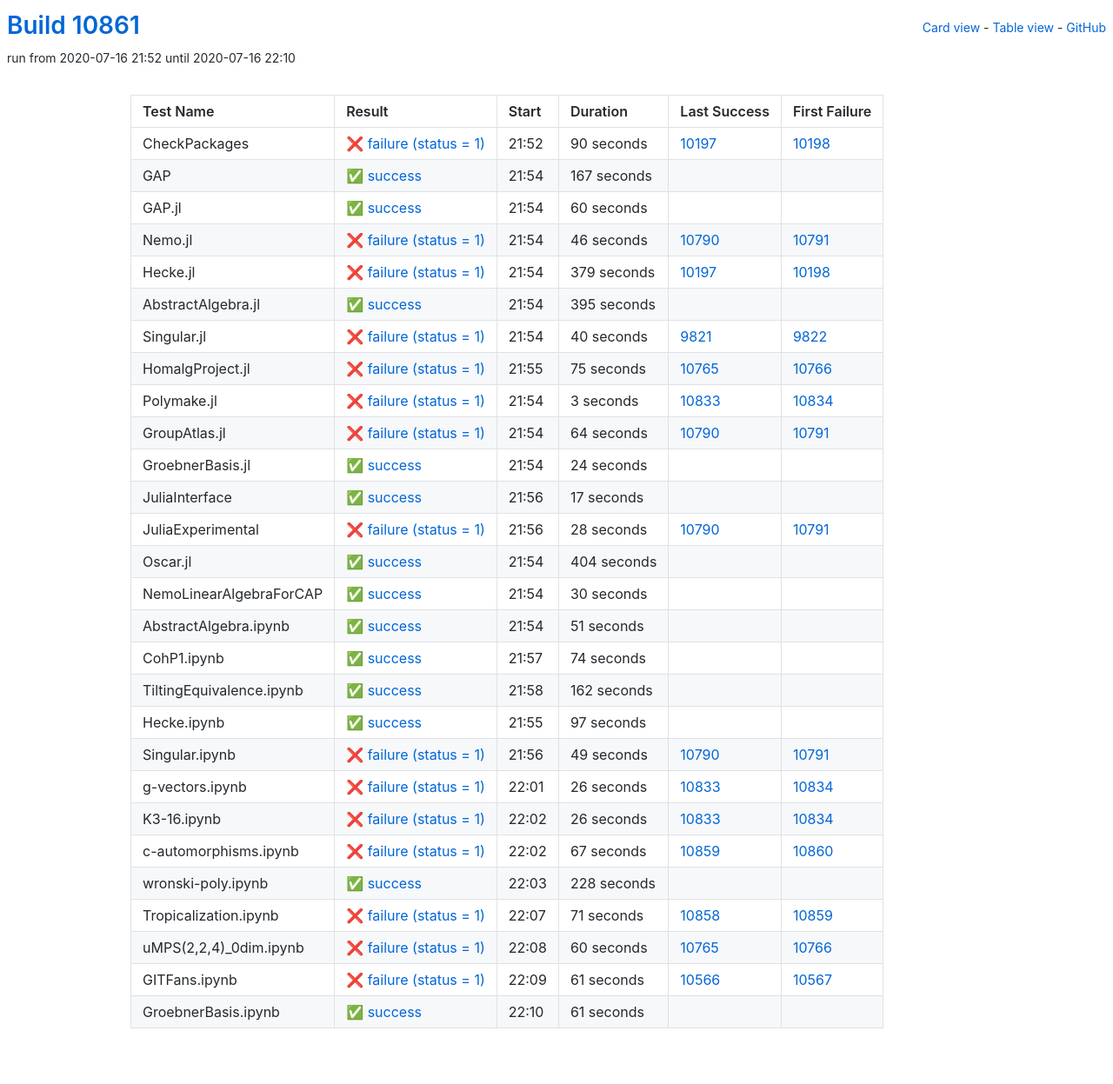
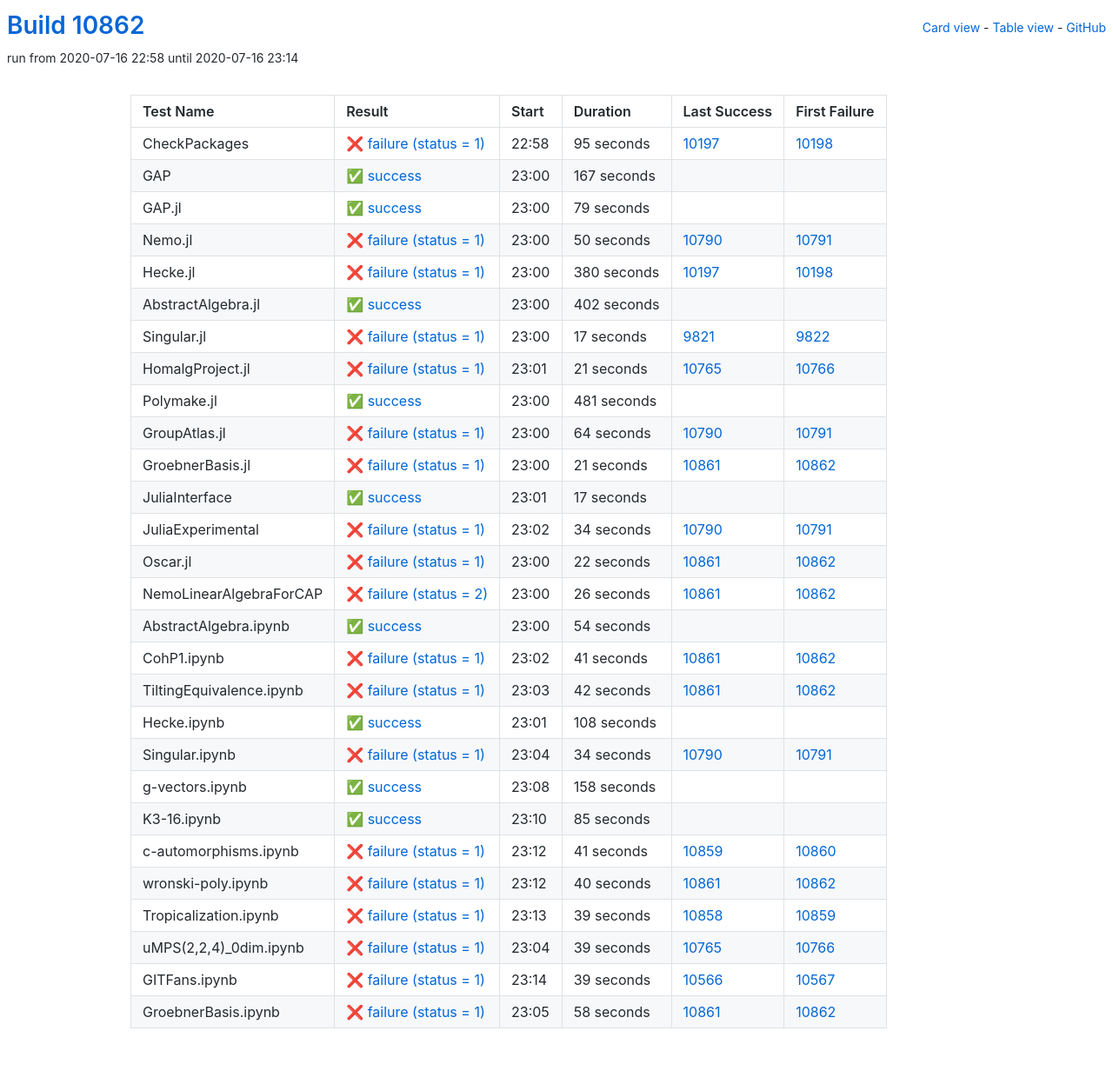
Before and after one commit to oscar-system/oscar-ci-status, a Jekyll site: the page built from table.html, in a window 1280 px wide. Shown: the whole page at 87% size. Built offline with Jekyll 4.4.1, drawn with Linux system fonts in a browser that asks for light colours.

Commit message:
Build #10862

```diff
--- a/_data/ci.yml
+++ b/_data/ci.yml
@@ -1,6 +1,6 @@
 ---
-build: 10861
-build_url: https://oscarci.mathematik.uni-kl.de/job/oscar/10861/
+build: 10862
+build_url: https://oscarci.mathematik.uni-kl.de/job/oscar/10862/
 job: oscar
 organization: oscar-system
 repo: oscar-ci-status
@@ -8,20 +8,20 @@
 tests:
 - name: CheckPackages
   id: checkpackages
-  log: https://oscarci.mathematik.uni-kl.de/job/oscar/10861/artifact/logs/build-10861/CheckPackages.log
-  start: 2020-07-16 21:52
+  log: https://oscarci.mathematik.uni-kl.de/job/oscar/10862/artifact/logs/build-10862/CheckPackages.log
+  start: 2020-07-16 22:58
   success: false
   exitcode: 1
   status: failure
-  duration: 90
+  duration: 95
   last_success: 10197
   last_success_url: https://oscarci.mathematik.uni-kl.de/job/oscar/10197/
   first_failure: 10198
   first_failure_url: https://oscarci.mathematik.uni-kl.de/job/oscar/10198/
 - name: GAP
   id: gap
-  log: https://oscarci.mathematik.uni-kl.de/job/oscar/10861/artifact/logs/build-10861/GAP.log
-  start: 2020-07-16 21:54
+  log: https://oscarci.mathematik.uni-kl.de/job/oscar/10862/artifact/logs/build-10862/GAP.log
+  start: 2020-07-16 23:00
   success: true
   exitcode: 0
   status: success
@@ -32,92 +32,92 @@
   first_failure_url:
 - name: GAP.jl
   id: gap-jl
-  log: https://oscarci.mathematik.uni-kl.de/job/oscar/10861/artifact/logs/build-10861/GAP.jl.log
-  start: 2020-07-16 21:54
+  log: https://oscarci.mathematik.uni-kl.de/job/oscar/10862/artifact/logs/build-10862/GAP.jl.log
+  start: 2020-07-16 23:00
   success: true
   exitcode: 0
   status: success
-  duration: 60
+  duration: 79
   last_success: false
   last_success_url:
   first_failure: false
   first_failure_url:
 - name: Nemo.jl
   id: nemo-jl
-  log: https://oscarci.mathematik.uni-kl.de/job/oscar/10861/artifact/logs/build-10861/Nemo.jl.log
-  start: 2020-07-16 21:54
+  log: https://oscarci.mathematik.uni-kl.de/job/oscar/10862/artifact/logs/build-10862/Nemo.jl.log
+  start: 2020-07-16 23:00
   success: false
   exitcode: 1
   status: failure
-  duration: 46
+  duration: 50
   last_success: 10790
   last_success_url: https://oscarci.mathematik.uni-kl.de/job/oscar/10790/
   first_failure: 10791
   first_failure_url: https://oscarci.mathematik.uni-kl.de/job/oscar/10791/
 - name: Hecke.jl
   id: hecke-jl
-  log: https://oscarci.mathematik.uni-kl.de/job/oscar/10861/artifact/logs/build-10861/Hecke.jl.log
-  start: 2020-07-16 21:54
+  log: https://oscarci.mathematik.uni-kl.de/job/oscar/10862/artifact/logs/build-10862/Hecke.jl.log
+  start: 2020-07-16 23:00
   success: false
   exitcode: 1
   status: failure
-  duration: 379
+  duration: 380
   last_success: 10197
   last_success_url: https://oscarci.mathematik.uni-kl.de/job/oscar/10197/
   first_failure: 10198
   first_failure_url: https://oscarci.mathematik.uni-kl.de/job/oscar/10198/
 - name: AbstractAlgebra.jl
   id: abstractalgebra-jl
-  log: https://oscarci.mathematik.uni-kl.de/job/oscar/10861/artifact/logs/build-10861/AbstractAlgebra.jl.log
-  start: 2020-07-16 21:54
+  log: https://oscarci.mathematik.uni-kl.de/job/oscar/10862/artifact/logs/build-10862/AbstractAlgebra.jl.log
+  start: 2020-07-16 23:00
   success: true
   exitcode: 0
   status: success
-  duration: 395
+  duration: 402
   last_success: false
   last_success_url:
   first_failure: false
   first_failure_url:
 - name: Singular.jl
   id: singular-jl
-  log: https://oscarci.mathematik.uni-kl.de/job/oscar/10861/artifact/logs/build-10861/Singular.jl.log
-  start: 2020-07-16 21:54
+  log: https://oscarci.mathematik.uni-kl.de/job/oscar/10862/artifact/logs/build-10862/Singular.jl.log
+  start: 2020-07-16 23:00
   success: false
   exitcode: 1
   status: failure
-  duration: 40
+  duration: 17
   last_success: 9821
   last_success_url: https://oscarci.mathematik.uni-kl.de/job/oscar/9821/
   first_failure: 9822
   first_failure_url: https://oscarci.mathematik.uni-kl.de/job/oscar/9822/
 - name: HomalgProject.jl
   id: homalgproject-jl
-  log: https://oscarci.mathematik.uni-kl.de/job/oscar/10861/artifact/logs/build-10861/HomalgProject.jl.log
-  start: 2020-07-16 21:55
+  log: https://oscarci.mathematik.uni-kl.de/job/oscar/10862/artifact/logs/build-10862/HomalgProject.jl.log
+  start: 2020-07-16 23:01
   success: false
   exitcode: 1
   status: failure
-  duration: 75
+  duration: 21
   last_success: 10765
   last_success_url: https://oscarci.mathematik.uni-kl.de/job/oscar/10765/
   first_failure: 10766
   first_failure_url: https://oscarci.mathematik.uni-kl.de/job/oscar/10766/
 - name: Polymake.jl
   id: polymake-jl
-  log: https://oscarci.mathematik.uni-kl.de/job/oscar/10861/artifact/logs/build-10861/Polymake.jl.log
-  start: 2020-07-16 21:54
-  success: false
-  exitcode: 1
-  status: failure
-  duration: 3
-  last_success: 10833
-  last_success_url: https://oscarci.mathematik.uni-kl.de/job/oscar/10833/
-  first_failure: 10834
-  first_failure_url: https://oscarci.mathematik.uni-kl.de/job/oscar/10834/
+  log: https://oscarci.mathematik.uni-kl.de/job/oscar/10862/artifact/logs/build-10862/Polymake.jl.log
+  start: 2020-07-16 23:00
+  success: true
+  exitcode: 0
+  status: success
+  duration: 481
+  last_success: false
+  last_success_url:
+  first_failure: false
+  first_failure_url:
 - name: GroupAtlas.jl
   id: groupatlas-jl
-  log: https://oscarci.mathematik.uni-kl.de/job/oscar/10861/artifact/logs/build-10861/GroupAtlas.jl.log
-  start: 2020-07-16 21:54
+  log: https://oscarci.mathematik.uni-kl.de/job/oscar/10862/artifact/logs/build-10862/GroupAtlas.jl.log
+  start: 2020-07-16 23:00
   success: false
   exitcode: 1
   status: failure
@@ -128,20 +128,20 @@
   first_failure_url: https://oscarci.mathematik.uni-kl.de/job/oscar/10791/
 - name: GroebnerBasis.jl
   id: groebnerbasis-jl
-  log: https://oscarci.mathematik.uni-kl.de/job/oscar/10861/artifact/logs/build-10861/GroebnerBasis.jl.log
-  start: 2020-07-16 21:54
-  success: true
-  exitcode: 0
-  status: success
-  duration: 24
-  last_success: false
-  last_success_url:
-  first_failure: false
-  first_failure_url:
+  log: https://oscarci.mathematik.uni-kl.de/job/oscar/10862/artifact/logs/build-10862/GroebnerBasis.jl.log
+  start: 2020-07-16 23:00
+  success: false
+  exitcode: 1
+  status: failure
+  duration: 21
+  last_success: 10861
+  last_success_url: https://oscarci.mathematik.uni-kl.de/job/oscar/10861/
+  first_failure: 10862
+  first_failure_url: https://oscarci.mathematik.uni-kl.de/job/oscar/10862/
 - name: JuliaInterface
   id: juliainterface
-  log: https://oscarci.mathematik.uni-kl.de/job/oscar/10861/artifact/logs/build-10861/JuliaInterface.log
-  start: 2020-07-16 21:56
+  log: https://oscarci.mathematik.uni-kl.de/job/oscar/10862/artifact/logs/build-10862/JuliaInterface.log
+  start: 2020-07-16 23:01
   success: true
   exitcode: 0
   status: success
@@ -152,193 +152,193 @@
   first_failure_url:
 - name: JuliaExperimental
   id: juliaexperimental
-  log: https://oscarci.mathematik.uni-kl.de/job/oscar/10861/artifact/logs/build-10861/JuliaExperimental.log
-  start: 2020-07-16 21:56
+  log: https://oscarci.mathematik.uni-kl.de/job/oscar/10862/artifact/logs/build-10862/JuliaExperimental.log
+  start: 2020-07-16 23:02
   success: false
   exitcode: 1
   status: failure
-  duration: 28
+  duration: 34
   last_success: 10790
   last_success_url: https://oscarci.mathematik.uni-kl.de/job/oscar/10790/
   first_failure: 10791
   first_failure_url: https://oscarci.mathematik.uni-kl.de/job/oscar/10791/
 - name: Oscar.jl
   id: oscar-jl
-  log: https://oscarci.mathematik.uni-kl.de/job/oscar/10861/artifact/logs/build-10861/Oscar.jl.log
-  start: 2020-07-16 21:54
+  log: https://oscarci.mathematik.uni-kl.de/job/oscar/10862/artifact/logs/build-10862/Oscar.jl.log
+  start: 2020-07-16 23:00
+  success: false
+  exitcode: 1
+  status: failure
+  duration: 22
+  last_success: 10861
+  last_success_url: https://oscarci.mathematik.uni-kl.de/job/oscar/10861/
+  first_failure: 10862
+  first_failure_url: https://oscarci.mathematik.uni-kl.de/job/oscar/10862/
+- name: NemoLinearAlgebraForCAP
+  id: nemolinearalgebraforcap
+  log: https://oscarci.mathematik.uni-kl.de/job/oscar/10862/artifact/logs/build-10862/NemoLinearAlgebraForCAP.log
+  start: 2020-07-16 23:00
+  success: false
+  exitcode: 2
+  status: failure
+  duration: 26
+  last_success: 10861
+  last_success_url: https://oscarci.mathematik.uni-kl.de/job/oscar/10861/
+  first_failure: 10862
+  first_failure_url: https://oscarci.mathematik.uni-kl.de/job/oscar/10862/
+- name: AbstractAlgebra.ipynb
+  id: abstractalgebra-ipynb
+  log: https://oscarci.mathematik.uni-kl.de/job/oscar/10862/artifact/logs/build-10862/AbstractAlgebra.ipynb.log
+  start: 2020-07-16 23:00
   success: true
   exitcode: 0
   status: success
-  duration: 404
-  last_success: false
-  last_success_url:
-  first_failure: false
-  first_failure_url:
-- name: NemoLinearAlgebraForCAP
-  id: nemolinearalgebraforcap
-  log: https://oscarci.mathematik.uni-kl.de/job/oscar/10861/artifact/logs/build-10861/NemoLinearAlgebraForCAP.log
-  start: 2020-07-16 21:54
-  success: true
-  exitcode: 0
-  status: success
-  duration: 30
-  last_success: false
-  last_success_url:
-  first_failure: false
-  first_failure_url:
-- name: AbstractAlgebra.ipynb
-  id: abstractalgebra-ipynb
-  log: https://oscarci.mathematik.uni-kl.de/job/oscar/10861/artifact/logs/build-10861/AbstractAlgebra.ipynb.log
-  start: 2020-07-16 21:54
-  success: true
-  exitcode: 0
-  status: success
-  duration: 51
+  duration: 54
   last_success: false
   last_success_url:
   first_failure: false
   first_failure_url:
 - name: CohP1.ipynb
   id: cohp1-ipynb
-  log: https://oscarci.mathematik.uni-kl.de/job/oscar/10861/artifact/logs/build-10861/CohP1.ipynb.log
-  start: 2020-07-16 21:57
+  log: https://oscarci.mathematik.uni-kl.de/job/oscar/10862/artifact/logs/build-10862/CohP1.ipynb.log
+  start: 2020-07-16 23:02
+  success: false
+  exitcode: 1
+  status: failure
+  duration: 41
+  last_success: 10861
+  last_success_url: https://oscarci.mathematik.uni-kl.de/job/oscar/10861/
+  first_failure: 10862
+  first_failure_url: https://oscarci.mathematik.uni-kl.de/job/oscar/10862/
+- name: TiltingEquivalence.ipynb
+  id: tiltingequivalence-ipynb
+  log: https://oscarci.mathematik.uni-kl.de/job/oscar/10862/artifact/logs/build-10862/TiltingEquivalence.ipynb.log
+  start: 2020-07-16 23:03
+  success: false
+  exitcode: 1
+  status: failure
+  duration: 42
+  last_success: 10861
+  last_success_url: https://oscarci.mathematik.uni-kl.de/job/oscar/10861/
+  first_failure: 10862
+  first_failure_url: https://oscarci.mathematik.uni-kl.de/job/oscar/10862/
+- name: Hecke.ipynb
+  id: hecke-ipynb
+  log: https://oscarci.mathematik.uni-kl.de/job/oscar/10862/artifact/logs/build-10862/Hecke.ipynb.log
+  start: 2020-07-16 23:01
   success: true
   exitcode: 0
   status: success
-  duration: 74
-  last_success: false
-  last_success_url:
-  first_failure: false
-  first_failure_url:
-- name: TiltingEquivalence.ipynb
-  id: tiltingequivalence-ipynb
-  log: https://oscarci.mathematik.uni-kl.de/job/oscar/10861/artifact/logs/build-10861/TiltingEquivalence.ipynb.log
-  start: 2020-07-16 21:58
-  success: true
-  exitcode: 0
-  status: success
-  duration: 162
-  last_success: false
-  last_success_url:
-  first_failure: false
-  first_failure_url:
-- name: Hecke.ipynb
-  id: hecke-ipynb
-  log: https://oscarci.mathematik.uni-kl.de/job/oscar/10861/artifact/logs/build-10861/Hecke.ipynb.log
-  start: 2020-07-16 21:55
-  success: true
-  exitcode: 0
-  status: success
-  duration: 97
+  duration: 108
   last_success: false
   last_success_url:
   first_failure: false
   first_failure_url:
 - name: Singular.ipynb
   id: singular-ipynb
-  log: https://oscarci.mathematik.uni-kl.de/job/oscar/10861/artifact/logs/build-10861/Singular.ipynb.log
-  start: 2020-07-16 21:56
+  log: https://oscarci.mathematik.uni-kl.de/job/oscar/10862/artifact/logs/build-10862/Singular.ipynb.log
+  start: 2020-07-16 23:04
   success: false
   exitcode: 1
   status: failure
-  duration: 49
+  duration: 34
   last_success: 10790
   last_success_url: https://oscarci.mathematik.uni-kl.de/job/oscar/10790/
   first_failure: 10791
   first_failure_url: https://oscarci.mathematik.uni-kl.de/job/oscar/10791/
 - name: g-vectors.ipynb
   id: g-vectors-ipynb
-  log: https://oscarci.mathematik.uni-kl.de/job/oscar/10861/artifact/logs/build-10861/g-vectors.ipynb.log
-  start: 2020-07-16 22:01
+  log: https://oscarci.mathematik.uni-kl.de/job/oscar/10862/artifact/logs/build-10862/g-vectors.ipynb.log
+  start: 2020-07-16 23:08
+  success: true
+  exitcode: 0
+  status: success
+  duration: 158
+  last_success: false
+  last_success_url:
+  first_failure: false
+  first_failure_url:
+- name: K3-16.ipynb
+  id: k3-16-ipynb
+  log: https://oscarci.mathematik.uni-kl.de/job/oscar/10862/artifact/logs/build-10862/K3-16.ipynb.log
+  start: 2020-07-16 23:10
+  success: true
+  exitcode: 0
+  status: success
+  duration: 85
+  last_success: false
+  last_success_url:
+  first_failure: false
+  first_failure_url:
+- name: c-automorphisms.ipynb
+  id: c-automorphisms-ipynb
+  log: https://oscarci.mathematik.uni-kl.de/job/oscar/10862/artifact/logs/build-10862/c-automorphisms.ipynb.log
+  start: 2020-07-16 23:12
   success: false
   exitcode: 1
   status: failure
-  duration: 26
-  last_success: 10833
-  last_success_url: https://oscarci.mathematik.uni-kl.de/job/oscar/10833/
-  first_failure: 10834
-  first_failure_url: https://oscarci.mathematik.uni-kl.de/job/oscar/10834/
-- name: K3-16.ipynb
-  id: k3-16-ipynb
-  log: https://oscarci.mathematik.uni-kl.de/job/oscar/10861/artifact/logs/build-10861/K3-16.ipynb.log
-  start: 2020-07-16 22:02
-  success: false
-  exitcode: 1
-  status: failure
-  duration: 26
-  last_success: 10833
-  last_success_url: https://oscarci.mathematik.uni-kl.de/job/oscar/10833/
-  first_failure: 10834
-  first_failure_url: https://oscarci.mathematik.uni-kl.de/job/oscar/10834/
-- name: c-automorphisms.ipynb
-  id: c-automorphisms-ipynb
-  log: https://oscarci.mathematik.uni-kl.de/job/oscar/10861/artifact/logs/build-10861/c-automorphisms.ipynb.log
-  start: 2020-07-16 22:02
-  success: false
-  exitcode: 1
-  status: failure
-  duration: 67
+  duration: 41
   last_success: 10859
   last_success_url: https://oscarci.mathematik.uni-kl.de/job/oscar/10859/
   first_failure: 10860
   first_failure_url: https://oscarci.mathematik.uni-kl.de/job/oscar/10860/
 - name: wronski-poly.ipynb
   id: wronski-poly-ipynb
-  log: https://oscarci.mathematik.uni-kl.de/job/oscar/10861/artifact/logs/build-10861/wronski-poly.ipynb.log
-  start: 2020-07-16 22:03
-  success: true
-  exitcode: 0
-  status: success
-  duration: 228
-  last_success: false
-  last_success_url:
-  first_failure: false
-  first_failure_url:
-- name: Tropicalization.ipynb
-  id: tropicalization-ipynb
-  log: https://oscarci.mathematik.uni-kl.de/job/oscar/10861/artifact/logs/build-10861/Tropicalization.ipynb.log
-  start: 2020-07-16 22:07
+  log: https://oscarci.mathematik.uni-kl.de/job/oscar/10862/artifact/logs/build-10862/wronski-poly.ipynb.log
+  start: 2020-07-16 23:12
   success: false
   exitcode: 1
   status: failure
-  duration: 71
+  duration: 40
+  last_success: 10861
+  last_success_url: https://oscarci.mathematik.uni-kl.de/job/oscar/10861/
+  first_failure: 10862
+  first_failure_url: https://oscarci.mathematik.uni-kl.de/job/oscar/10862/
+- name: Tropicalization.ipynb
+  id: tropicalization-ipynb
+  log: https://oscarci.mathematik.uni-kl.de/job/oscar/10862/artifact/logs/build-10862/Tropicalization.ipynb.log
+  start: 2020-07-16 23:13
+  success: false
+  exitcode: 1
+  status: failure
+  duration: 39
   last_success: 10858
   last_success_url: https://oscarci.mathematik.uni-kl.de/job/oscar/10858/
   first_failure: 10859
   first_failure_url: https://oscarci.mathematik.uni-kl.de/job/oscar/10859/
 - name: uMPS(2,2,4)_0dim.ipynb
   id: umps-2-2-4-0dim-ipynb
-  log: https://oscarci.mathematik.uni-kl.de/job/oscar/10861/artifact/logs/build-10861/uMPS-2-2-4-_0dim.ipynb.log
-  start: 2020-07-16 22:08
+  log: https://oscarci.mathematik.uni-kl.de/job/oscar/10862/artifact/logs/build-10862/uMPS-2-2-4-_0dim.ipynb.log
+  start: 2020-07-16 23:04
   success: false
   exitcode: 1
   status: failure
-  duration: 60
+  duration: 39
   last_success: 10765
   last_success_url: https://oscarci.mathematik.uni-kl.de/job/oscar/10765/
   first_failure: 10766
   first_failure_url: https://oscarci.mathematik.uni-kl.de/job/oscar/10766/
 - name: GITFans.ipynb
   id: gitfans-ipynb
-  log: https://oscarci.mathematik.uni-kl.de/job/oscar/10861/artifact/logs/build-10861/GITFans.ipynb.log
-  start: 2020-07-16 22:09
+  log: https://oscarci.mathematik.uni-kl.de/job/oscar/10862/artifact/logs/build-10862/GITFans.ipynb.log
+  start: 2020-07-16 23:14
   success: false
   exitcode: 1
   status: failure
-  duration: 61
+  duration: 39
   last_success: 10566
   last_success_url: https://oscarci.mathematik.uni-kl.de/job/oscar/10566/
   first_failure: 10567
   first_failure_url: https://oscarci.mathematik.uni-kl.de/job/oscar/10567/
 - name: GroebnerBasis.ipynb
   id: groebnerbasis-ipynb
-  log: https://oscarci.mathematik.uni-kl.de/job/oscar/10861/artifact/logs/build-10861/GroebnerBasis.ipynb.log
-  start: 2020-07-16 22:10
-  success: true
-  exitcode: 0
-  status: success
-  duration: 61
-  last_success: false
-  last_success_url:
-  first_failure: false
-  first_failure_url:
+  log: https://oscarci.mathematik.uni-kl.de/job/oscar/10862/artifact/logs/build-10862/GroebnerBasis.ipynb.log
+  start: 2020-07-16 23:05
+  success: false
+  exitcode: 1
+  status: failure
+  duration: 58
+  last_success: 10861
+  last_success_url: https://oscarci.mathematik.uni-kl.de/job/oscar/10861/
+  first_failure: 10862
+  first_failure_url: https://oscarci.mathematik.uni-kl.de/job/oscar/10862/
```
Also changed, not shown: README.md.
